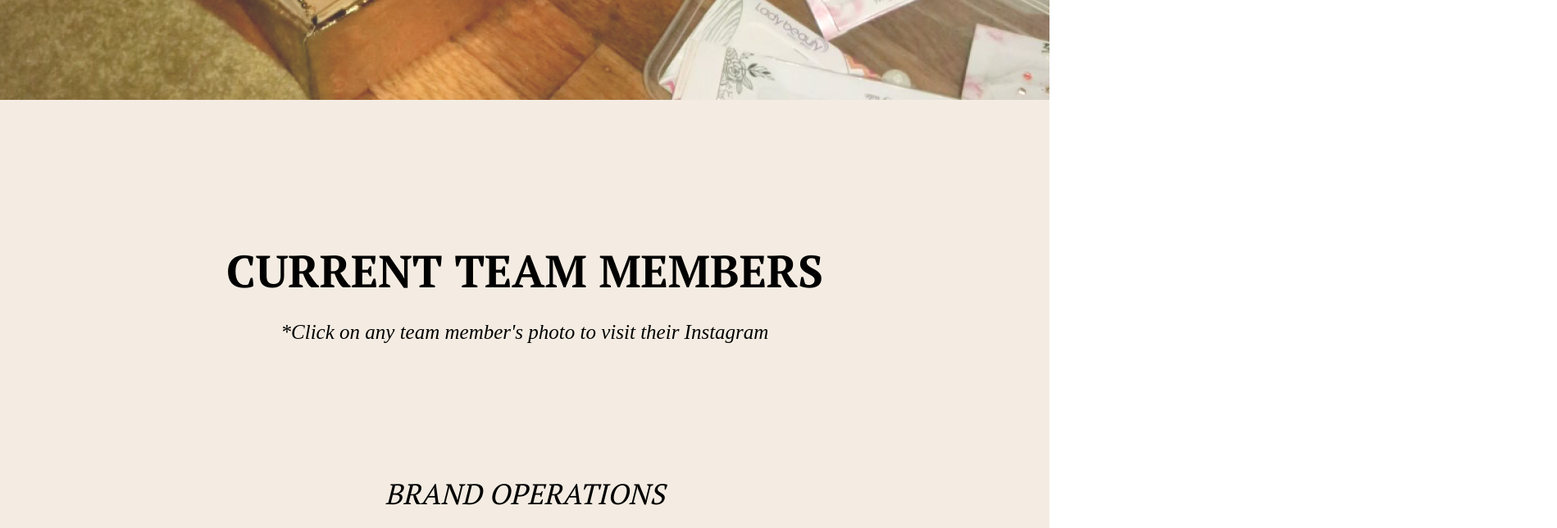
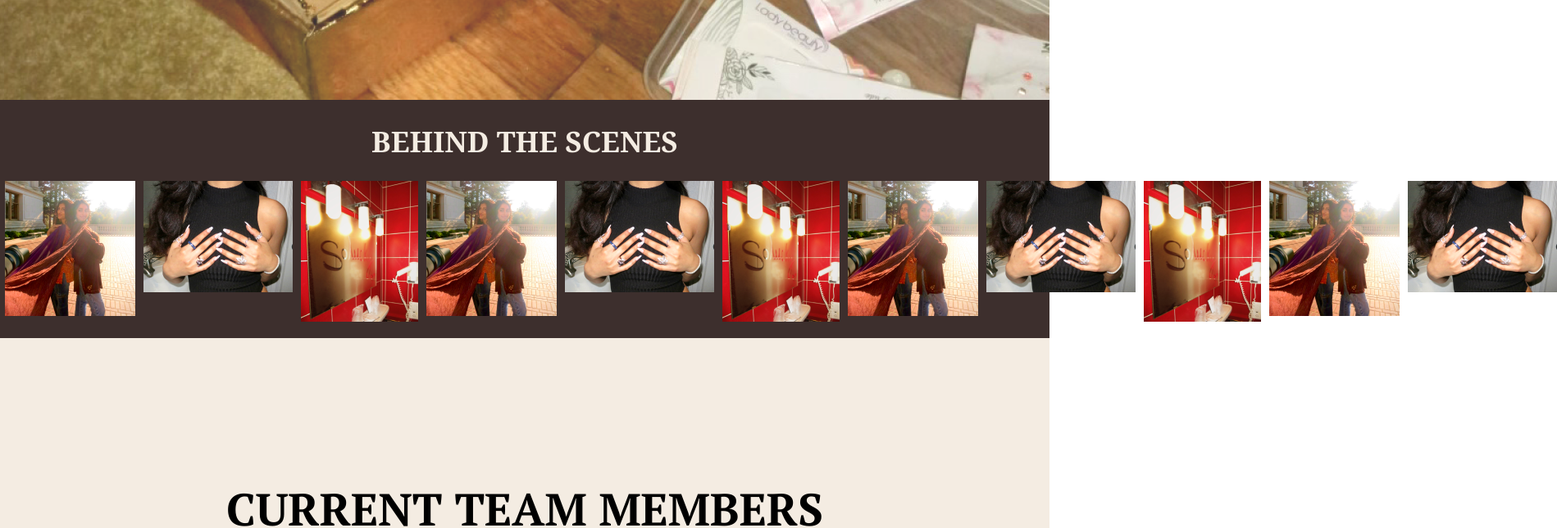
Before and after one commit to shaynatrivedi/solucky, a React (Create React App) app in the folder solucky-react-app/: page /team in a window 1280 px wide. Shown: the part 860-1505 px from the top of the page at 82% size, 1899 px wide, since content can reach past the window. Built offline with nearby package versions, Linux system fonts and the light colour scheme; a web font is replaced by a local one.

Commit message:
display bts items on the page

```diff
--- a/solucky-react-app/src/components/Team.jsx
+++ b/solucky-react-app/src/components/Team.jsx
@@ -32,6 +32,26 @@ const Team = () =>{
                                 </button>
                             </a>
                         </div>
+                    </div>
+                </div>
+
+            </section>
+
+            <section className="behind-the-scenes">
+                <div className="bts-container">
+                    <h3 className="bts-title"> BEHIND THE SCENES</h3>
+                    <div className="bts-images">
+                        <img className='bts-image-1' src='../Assets/Team/BTS/image1.png' alt='film-image' ></img>
+                        <img className='bts-image-2' src='../Assets/Team/BTS/image2.png' alt='film-image' ></img>
+                        <img className='bts-image-3' src='../Assets/Team/BTS/image3.png' alt='film-image' ></img>
+                        <img className='bts-image-1' src='../Assets/Team/BTS/image1.png' alt='film-image' ></img>
+                        <img className='bts-image-2' src='../Assets/Team/BTS/image2.png' alt='film-image' ></img>
+                        <img className='bts-image-3' src='../Assets/Team/BTS/image3.png' alt='film-image' ></img>
+                        <img className='bts-image-1' src='../Assets/Team/BTS/image1.png' alt='film-image' ></img>
+                        <img className='bts-image-2' src='../Assets/Team/BTS/image2.png' alt='film-image' ></img>
+                        <img className='bts-image-3' src='../Assets/Team/BTS/image3.png' alt='film-image' ></img>
+                        <img className='bts-image-1' src='../Assets/Team/BTS/image1.png' alt='film-image' ></img>
+                        <img className='bts-image-2' src='../Assets/Team/BTS/image2.png' alt='film-image' ></img>
                     </div>
                 </div>
 
```
